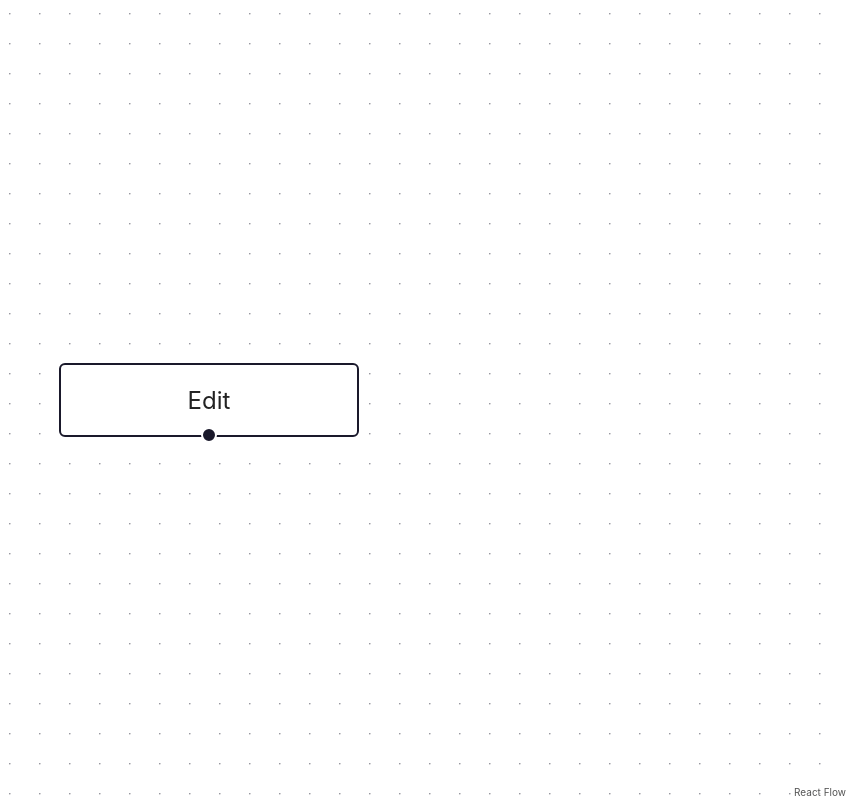
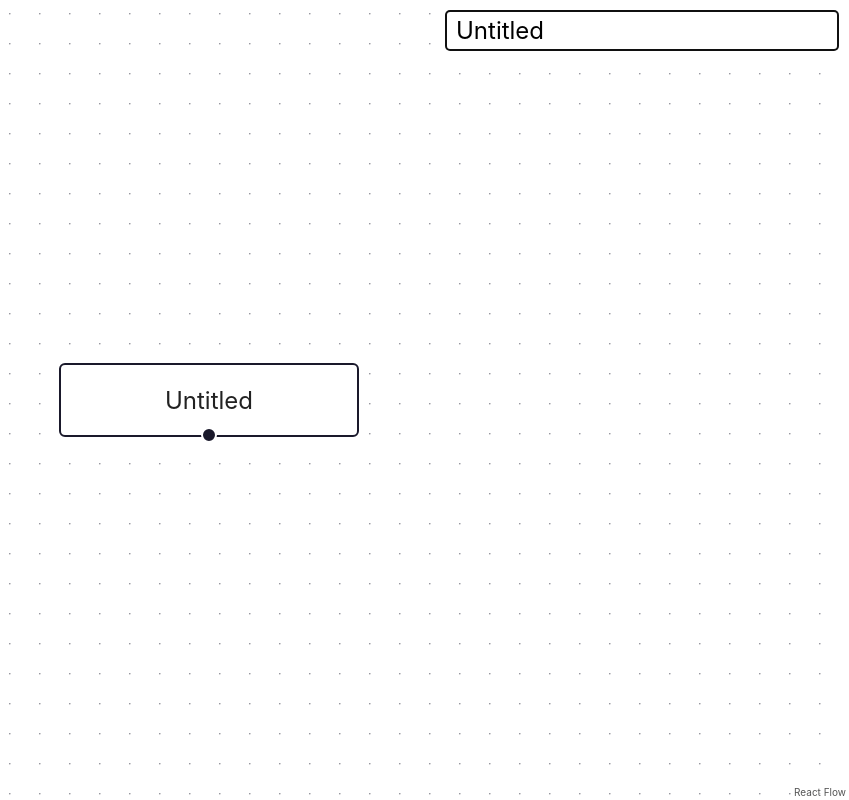
Before and after one commit to alabhyajindal/fastflow, a React (Create React App) app: page / in a window 1280 px wide. Shown: the whole page, without its empty margins (431-1280 px from the left). Built offline with nearby package versions, Linux system fonts and the light colour scheme.

Commit message:
Refactored functions Bug fixes: Input field

```diff
--- a/src/App.js
+++ b/src/App.js
@@ -38,18 +38,20 @@ export default function App() {
 
   // Create mode is default on page load. The mode switches to edit when the user adds a node. This allows the user to change the label of the current node. The user can now press Enter to switch back to create mode and press a/s/d to create a new node.
 
-  // Press 'i' to change the label of the node. Press 'Enter' to finish label and go back to creating nodes.
-  // - Press 'i' to show or hide the input field - done
+  // Press 'i' to change the label of the node. Press 'Enter' to finish and go back to creating nodes - done
+  // Press 'i' to show or hide the input field - done
   // Press 'Enter' while input field is active to complete editing - done
-  // Press 'i' to change the label of the latest node
+  // Press 'i' to change the label of the latest node - done
+  // automatically switch to input mode after node creation - done
+  // put the focus on the label of the first node on page load - done
+  // initial keypress of (a/s/d) are not to be recorded when changing the label
 
-  const [nodeLabel, setNodeLabel] = useState('Edit');
+  const [nodeLabel, setNodeLabel] = useState('Untitled');
 
   useEffect(() => {
     setNodes((n) =>
       n.map((node) => {
         const currentNodeId = n[n.length - 1].id;
-        console.log(currentNodeId);
         if (node.id === currentNodeId) {
           node.data = {
             ...node.data,
@@ -74,9 +76,11 @@ export default function App() {
   const reactFlowRef = useRef(null);
   const inputRef = useRef(null);
 
+  // Put the focus on the input field when the page loads (enabling user to control the label of the first node)
   useEffect(() => {
-    reactFlowRef.current.focus();
-  }, [reactFlowRef]);
+    inputRef.current.hidden = false;
+    inputRef.current.focus();
+  }, [inputRef]);
 
   function addNode(key) {
     setNodes((n) => {
@@ -114,20 +118,26 @@ export default function App() {
   function enableInputMode() {
     inputRef.current.hidden = false;
     inputRef.current.focus();
+    // inputRef.current.select();
   }
 
-  function enableCreateMode(e) {
-    if (e.key === 'Enter') {
-      inputRef.current.hidden = true;
-      reactFlowRef.current.focus();
-    }
+  function enableCreateMode() {
+    inputRef.current.hidden = true;
+    reactFlowRef.current.focus();
   }
 
-  function handleKeyDown(e) {
+  function handleInputKeyDown(e) {
+    if (e.key === 'Enter') enableCreateMode();
+  }
+
+  function handleInputChange(e) {
+    setNodeLabel(e.target.value);
+  }
+
+  function handleFlowKeyDown(e) {
     if (e.key === 's' || e.key === 'd' || e.key === 'a') {
       addNode(e.key);
       addEdge();
-    } else if (e.key === 'i') {
       enableInputMode();
     }
   }
@@ -138,7 +148,7 @@ export default function App() {
         <ReactFlow
           id='flow'
           ref={reactFlowRef}
-          onKeyDown={handleKeyDown}
+          onKeyDown={handleFlowKeyDown}
           tabIndex={1}
           nodes={nodes}
           edges={edges}
@@ -155,8 +165,8 @@ export default function App() {
             ref={inputRef}
             type='text'
             value={nodeLabel}
-            onChange={(e) => setNodeLabel(e.target.value)}
-            onKeyDown={enableCreateMode}
+            onChange={handleInputChange}
+            onKeyDown={handleInputKeyDown}
             hidden
           />
         </div>
--- a/src/index.css
+++ b/src/index.css
@@ -22,6 +22,8 @@
   top: 10px;
   right: 10px;
   z-index: 4;
+  /* Opacity of inputfield to 0 (users can see the text they enter on the node) (later, not during development) */
+  /* opacity: 0; */
 }
 
 #input {
```
